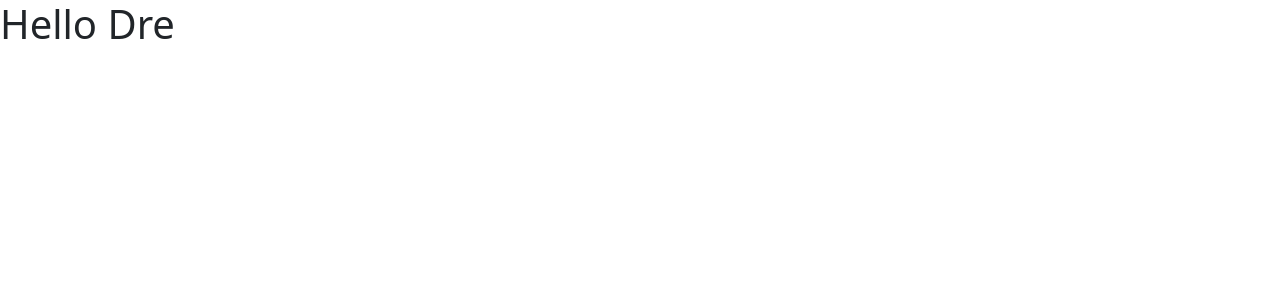
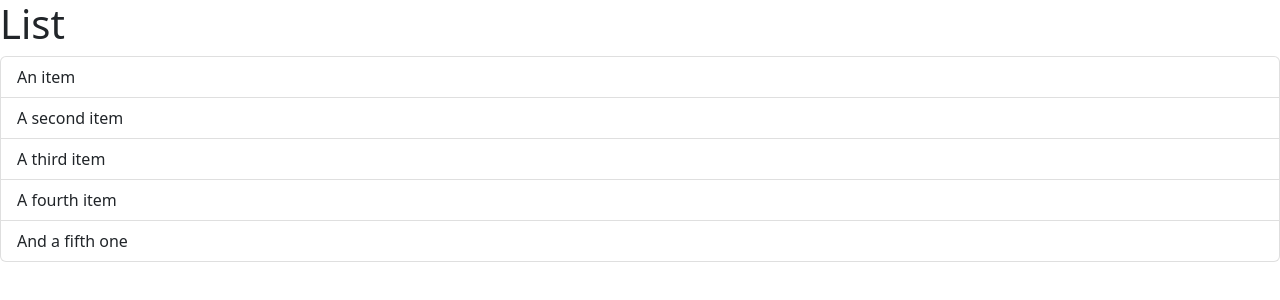
Before and after one commit to juanlajara/gaming-search, a React (Vite) app: page / in a window 1280 px wide. Shown: the top 300 px of the page. Built offline with nearby package versions, Linux system fonts and the light colour scheme.

Commit message:
+ List Group component

```diff
--- a/src/App.tsx
+++ b/src/App.tsx
@@ -1,7 +1,7 @@
-import Message from "./Message";
+import ListGroup from "./components/ListGroup";
 
 function App(){
-  return <div><Message /></div>
+  return <div><ListGroup /></div>
 }
 
 export default App;
--- /dev/null
+++ b/src/components/ListGroup.tsx
@@ -0,0 +1,16 @@
+function ListGroup() {
+	return (
+		<>
+			<h1>List</h1>
+			<ul className="list-group">
+				<li className="list-group-item">An item</li>
+				<li className="list-group-item">A second item</li>
+				<li className="list-group-item">A third item</li>
+				<li className="list-group-item">A fourth item</li>
+				<li className="list-group-item">And a fifth one</li>
+			</ul>
+		</>
+	);
+}
+
+export default ListGroup;
```
